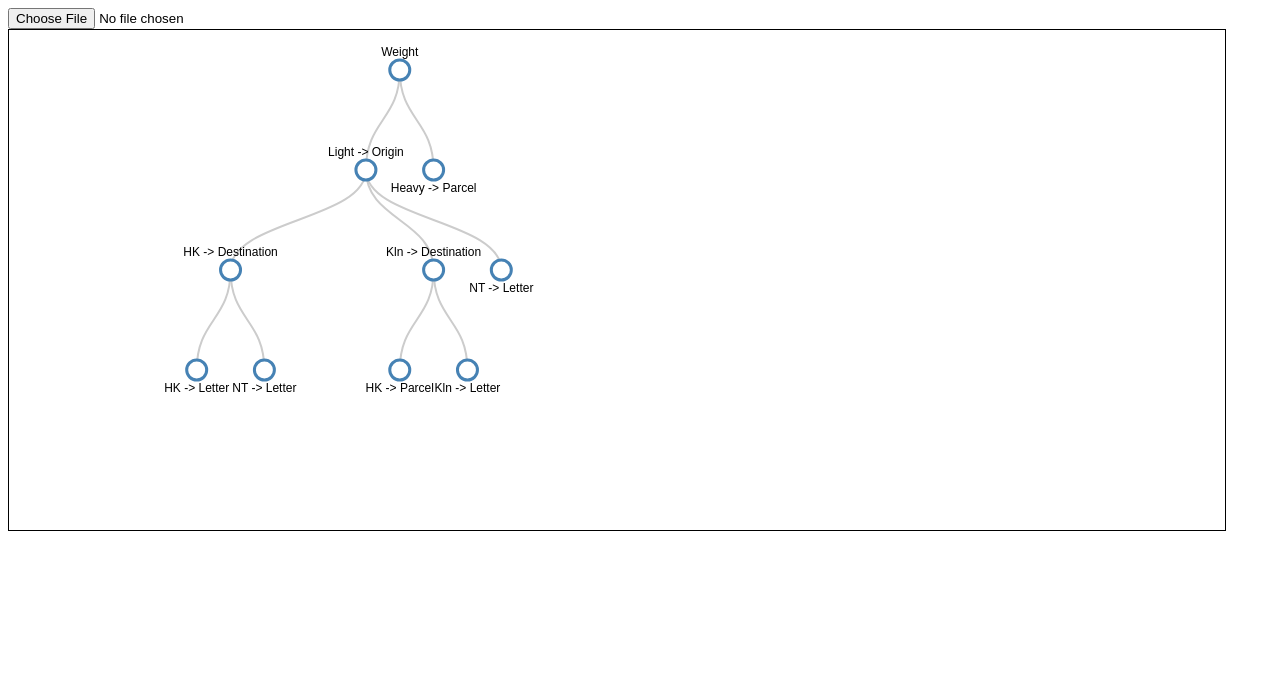
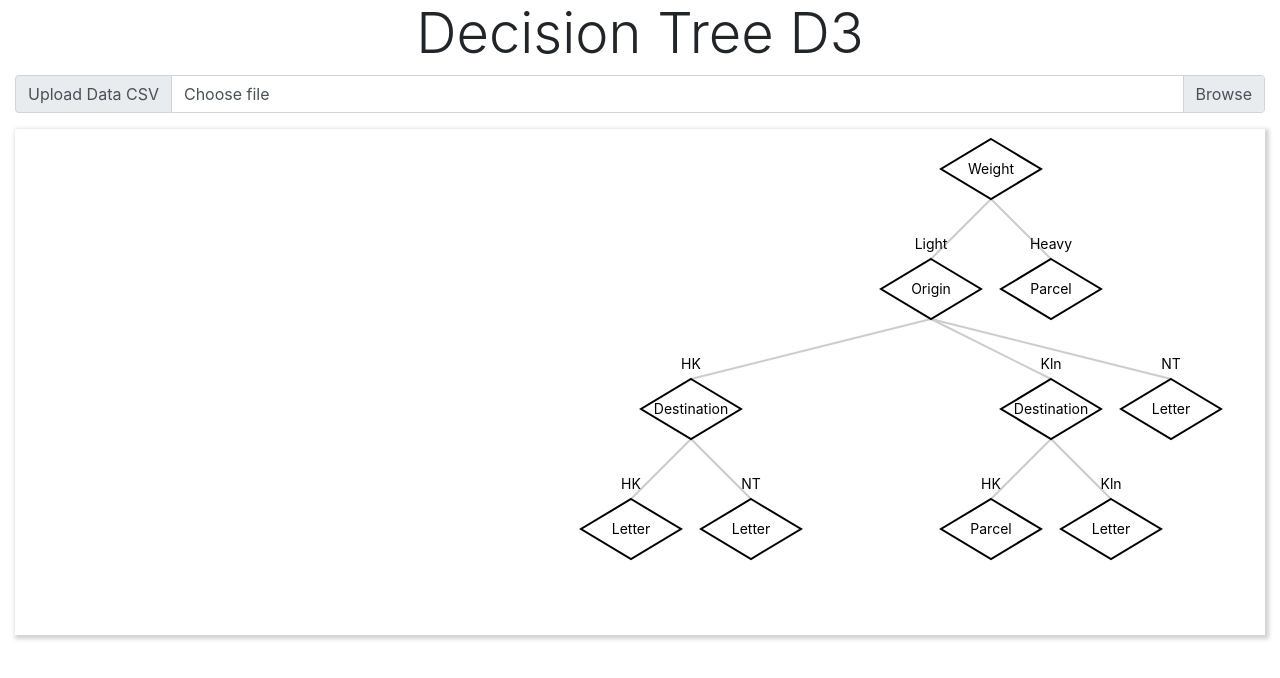
Before and after one commit to tobyng01/decision-tree-d3, a plain HTML site: page index.html in a window 1280 px wide. Drawn offline with nearby package versions, Linux system fonts and the light colour scheme.

Commit message:
addedd Bootstrap UI & updated SVG tree styles

```diff
--- a/index.html
+++ b/index.html
@@ -3,18 +3,25 @@
 
 <head>
     <meta charset="UTF-8">
-    <meta name="viewport" content="width=device-width, initial-scale=1.0">
+    <meta name="viewport" content="width=device-width, initial-scale=1.0, shrink-to-fit=no">
     <meta http-equiv="X-UA-Compatible" content="ie=edge">
+    <link rel="stylesheet" href="https://maxcdn.bootstrapcdn.com/bootstrap/4.0.0/css/bootstrap.min.css" integrity="sha384-Gn5384xqQ1aoWXA+058RXPxPg6fy4IWvTNh0E263XmFcJlSAwiGgFAW/dAiS6JXm"
+        crossorigin="anonymous">
     <title>Decision Tree D3</title>
     <style>
-        .node circle {
+        .d3-card {
+            box-shadow: 2px 2px 4px 2px lightgrey;
+        }
+
+        .node polygon {
             fill: #fff;
-            stroke: steelblue;
-            stroke-width: 3px;
+            stroke: black;
+            stroke-width: 2px;
         }
 
         .node text {
-            font: 12px sans-serif;
+            font-size: 14px;
+            fill-opacity: 1;
         }
 
         .link {
@@ -22,17 +29,37 @@
             stroke: #ccc;
             stroke-width: 2px;
         }
-
-        svg {
-            border: 1px solid black;
-        }
     </style>
 </head>
 
 <body>
-    <input type="file" id="inputFileData">
+    <div class="container-fluid app">
+        <h2 class="display-4 text-center">Decision Tree D3</h2>
+        <div class="input-group mb-3">
+            <div class="input-group-prepend">
+                <span class="input-group-text">Upload Data CSV</span>
+            </div>
+            <div class="custom-file">
+                <input type="file" id="inputFileData" class="custom-file-input">
+                <label class="custom-file-label" for="inputGroupFile01">Choose file</label>
+            </div>
+        </div>
+        <div class="tree-diagram">
+            <div id="d3-tree" class="d3-card border-0"></div>
+        </div>
+        <div class="data-table">
+
+        </div>
+    </div>
+
     <script src="papaparse.min.js"></script>
     <script src="http://d3js.org/d3.v3.min.js"></script>
+    <script src="https://code.jquery.com/jquery-3.2.1.slim.min.js" integrity="sha384-KJ3o2DKtIkvYIK3UENzmM7KCkRr/rE9/Qpg6aAZGJwFDMVNA/GpGFF93hXpG5KkN"
+        crossorigin="anonymous"></script>
+    <script src="https://cdnjs.cloudflare.com/ajax/libs/popper.js/1.12.9/umd/popper.min.js" integrity="sha384-ApNbgh9B+Y1QKtv3Rn7W3mgPxhU9K/ScQsAP7hUibX39j7fakFPskvXusvfa0b4Q"
+        crossorigin="anonymous"></script>
+    <script src="https://maxcdn.bootstrapcdn.com/bootstrap/4.0.0/js/bootstrap.min.js" integrity="sha384-JZR6Spejh4U02d8jOt6vLEHfe/JQGiRRSQQxSfFWpi1MquVdAyjUar5+76PVCmYl"
+        crossorigin="anonymous"></script>
     <script src="main.js"></script>
 </body>
 
--- a/main.js
+++ b/main.js
@@ -7,7 +7,7 @@ function ID3(rows, headers, decisionAttr) {
     if (decisions.length === 2) { // 'p' & 'n' for I(p,n)
         const tree = new ID3Tree()
         console.log(tree)
-        visualizeTree(tree)
+        visualizeTree(tree, 'd3-tree')
     }
 
     function ID3Tree() {
@@ -77,16 +77,16 @@ function ID3(rows, headers, decisionAttr) {
             }
         }
         this.toJson = function () {
-            // JSON-ify tree; starting from root node
+            // JSON-ify tree starting from root node
             return getNodeJson('', this.root, null)
 
             function getNodeJson(key, node, parent) {
                 // make string for node link
-                const linkStr = key ? `${key} -> ` : ''
                 return node.decision ? // is leaf node?
-                    { name: `${linkStr}${node.decision}`, parent: parent } :
+                    { key: key, label: node.decision, parent: parent } :
                     {
-                        name: `${linkStr}${node.attr}`,
+                        key: key,
+                        label: node.attr,
                         // recursively get child nodes JSON
                         children: Object.keys(node.children).map(childNodeKey => {
                             return getNodeJson(childNodeKey, node.children[childNodeKey], node.attr)
@@ -119,7 +119,7 @@ function ID3(rows, headers, decisionAttr) {
         return categories
     }
     function information(p, n) {
-        // zero-check: Math.log(0) returns '-Infinity'; return 0 instead
+        // zero-check: Math.log(0) returns '-Infinity' return 0 instead
         if (p / (p + n) === 0 || n / (p + n) === 0) return 0
         return -(p / (p + n)) * Math.log2(p / (p + n)) - (n / (p + n)) * Math.log2(n / (p + n))
     }
@@ -139,68 +139,71 @@ function ID3(rows, headers, decisionAttr) {
         return entropy
     }
 
-    function visualizeTree(id3Tree) {
+    function visualizeTree(id3Tree, elementID) {
         const margin = { top: 40, right: 120, bottom: 20, left: 120 },
             width = (window.innerWidth * 0.95) - margin.right - margin.left,
-            height = 500 - margin.top - margin.bottom;
-
-        var i = 0;
+            height = 500 - margin.top - margin.bottom
+        const nodeWidth = 100, nodeHeight = 60
+        var i = 0
 
         var tree = d3.layout.tree()
-            .size([height, width]);
+            // .size([width, height])
+            .nodeSize([nodeWidth * 1.2, nodeHeight])
 
-        var diagonal = d3.svg.diagonal()
-            .projection(function (d) { return [d.x, d.y]; });
-
-        const svg = d3.select('body').append('svg')
+        const svg = d3.select('#' + elementID).append('svg')
             .attr('width', width + margin.right + margin.left)
             .attr('height', height + margin.top + margin.bottom)
             .append('g')
-            .attr('transform', 'translate(' + margin.left + ',' + margin.top + ')')
+            .attr('transform', `translate(${width},${margin.top})`)
 
-        var root = id3Tree.toJson()
+        var root = id3Tree.toJson((key, node) => `${key ? key + ':' : ''} ${node}`)
         update(root)
 
         function update(source) {
             // Compute the new tree layout.
-            var nodes = tree.nodes(root).reverse(),
-                links = tree.links(nodes);
+            var nodes = tree.nodes(root).reverse(), links = tree.links(nodes)
 
             // Normalize for fixed-depth.
-            nodes.forEach(function (d) { d.y = d.depth * 100; });
-
-            // Declare the nodes…
+            nodes.forEach(d => { d.y = d.depth * 120 })
+            // tree nodes
             var node = svg.selectAll("g.node")
-                .data(nodes, function (d) { return d.id || (d.id = ++i); });
-
-            // Enter the nodes.
+                .data(nodes, d => d.id || (d.id = ++i))
+            // enter nodes
             var nodeEnter = node.enter().append("g")
                 .attr("class", "node")
-                .attr("transform", function (d) {
-                    return "translate(" + d.x + "," + d.y + ")";
-                });
+                .attr("transform", d => `translate(${d.x},${d.y})`)
+            // draw diamond shape node
+            nodeEnter.append("polygon")
+                .attr("points", makeDiamond(nodeWidth, nodeHeight))
+            // node key i.e. decision leading to node
+            appendText(nodeEnter, -nodeHeight * 3 / 4, d => d.key)
+            // node label i.e. node attribute
+            appendText(nodeEnter, 0, d => d.label)
+            // draw line connecting tree nodes
+            var link = svg.selectAll('line.link')
+                .data(links, d => d.target.id)
+            link.enter().insert("line", "g")
+                .attr("class", "link")
+                .attr('x1', d => d.source.x)
+                .attr('y1', d => d.source.y + nodeHeight / 2)
+                .attr('x2', d => d.target.x)
+                .attr('y2', d => d.target.y - nodeHeight / 2)
+        }
 
-            nodeEnter.append("circle")
-                .attr("r", 10)
-                .style("fill", "#fff");
-
-            nodeEnter.append("text")
-                .attr("y", function (d) {
-                    return d.children || d._children ? -18 : 18;
-                })
+        function appendText(node, y, textFn) {
+            node.append("text")
+                .attr("y", y)
                 .attr("dy", ".35em")
                 .attr("text-anchor", "middle")
-                .text(function (d) { return d.name; })
-                .style("fill-opacity", 1);
+                .text(textFn)
+        }
 
-            // Declare the links…
-            var link = svg.selectAll("path.link")
-                .data(links, function (d) { return d.target.id; });
-
-            // Enter the links.
-            link.enter().insert("path", "g")
-                .attr("class", "link")
-                .attr("d", diagonal);
+        function makeDiamond(width, height) {
+            const top = '0,' + (-height / 2)
+            const right = (width / 2) + ',0'
+            const bottom = '0,' + (height / 2)
+            const left = (-width / 2) + ',0'
+            return `${top} ${right} ${bottom} ${left}`
         }
     }
 }
@@ -246,7 +249,8 @@ function readFile(file) {
     Papa.parse(file, {
         header: true,
         complete: res => {
-            ID3(res.data, res.meta.fields, 'Type')
+            // TODO: prompt user for selecting fields for generating decision tree
+            // ID3(res.data, res.meta.fields, 'Type')
         }
     })
 }
```
